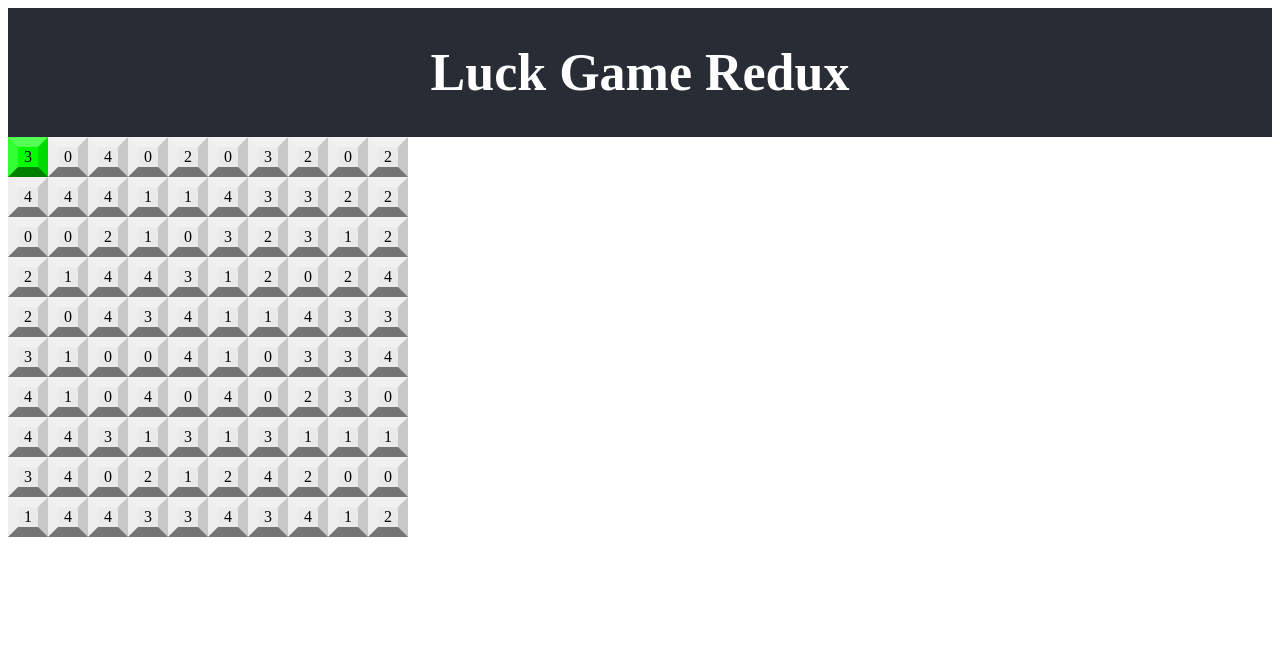
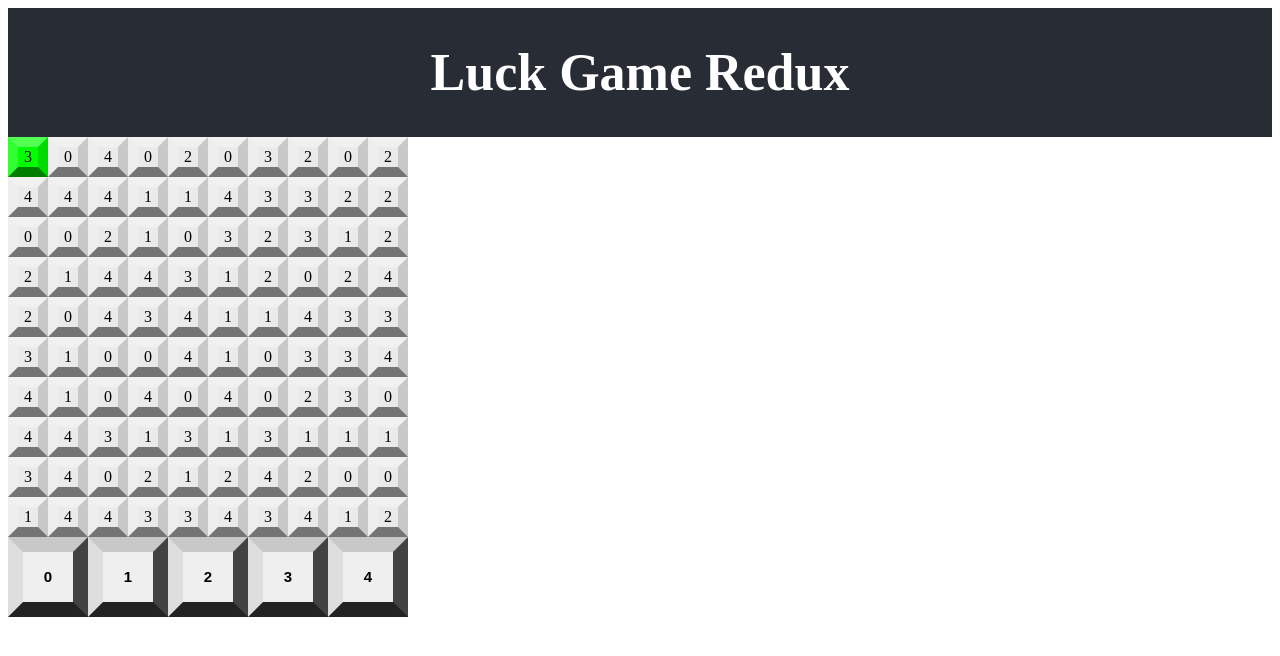
Before and after one commit to nurlanua/children-game, a React (Vite) app in the folder luck-game/: page / in a window 1280 px wide. Shown: the top 656 px of the page. Built offline with nearby package versions, Linux system fonts and the light colour scheme.

Commit message:
Added controls

```diff
--- a/luck-game/src/App.tsx
+++ b/luck-game/src/App.tsx
@@ -2,6 +2,7 @@
 import './App.css';
 
 import GridBoard from './components/GridBoard'
+import Controls from './components/Controls';
 
 function App() {
   return (
@@ -10,6 +11,7 @@
         <h1 className="App-title">Luck Game Redux</h1>
       </header>
       <GridBoard />
+      <Controls />
     </div>
   );
 }
--- /dev/null
+++ b/luck-game/src/components/Controls.tsx
@@ -0,0 +1,33 @@
+import React from 'react'
+
+export default function Controls() {
+    return (
+        <div className="controls">
+            {/* 0 */}
+            <button className="control-button" onClick={(e) => {
+
+            }}>0</button>
+
+            {/* 1 */}
+            <button className="control-button" onClick={(e) => {
+
+            }}>1</button>
+
+            {/* 2 */}
+            <button className="control-button" onClick={(e) => {
+
+            }}>2</button>
+
+            {/* 3 */}
+            <button className="control-button" onClick={(e) => {
+
+            }}>3</button>
+
+            {/* 4 */}
+            <button className="control-button" onClick={(e) => {
+
+            }}>4</button>
+
+        </div>
+    )
+}
--- a/luck-game/src/index.css
+++ b/luck-game/src/index.css
@@ -59,3 +59,26 @@
   grid-gap: 0;
   align-self: flex-start;
 }
+
+/* controls */
+.controls {
+  grid-area: b;
+  display: flex;
+  flex-direction: row;
+}
+
+/* Control Button */
+.control-button {
+  --size: calc(var(--tile-size) * 2);
+  width: var(--size);
+  height: var(--size);
+  text-align: center;
+  font-size: 15px;
+  font-weight: bold;
+  display: block;
+  border-width: 15px;
+  border-top-color: var(--button-color-t);
+  border-left-color: var(--button-color-l);
+  border-right-color: var(--button-color-r);
+  border-bottom-color: var(--button-color-b);
+}
```
